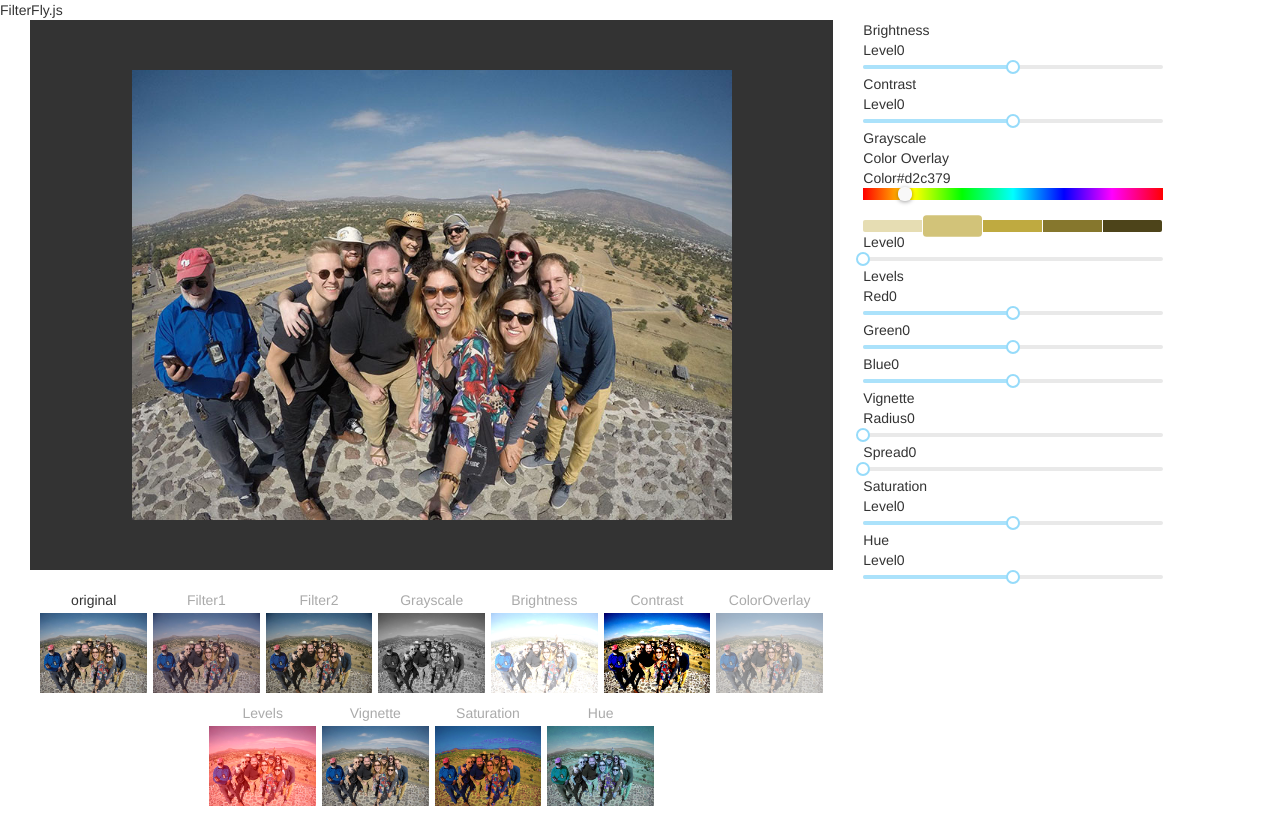
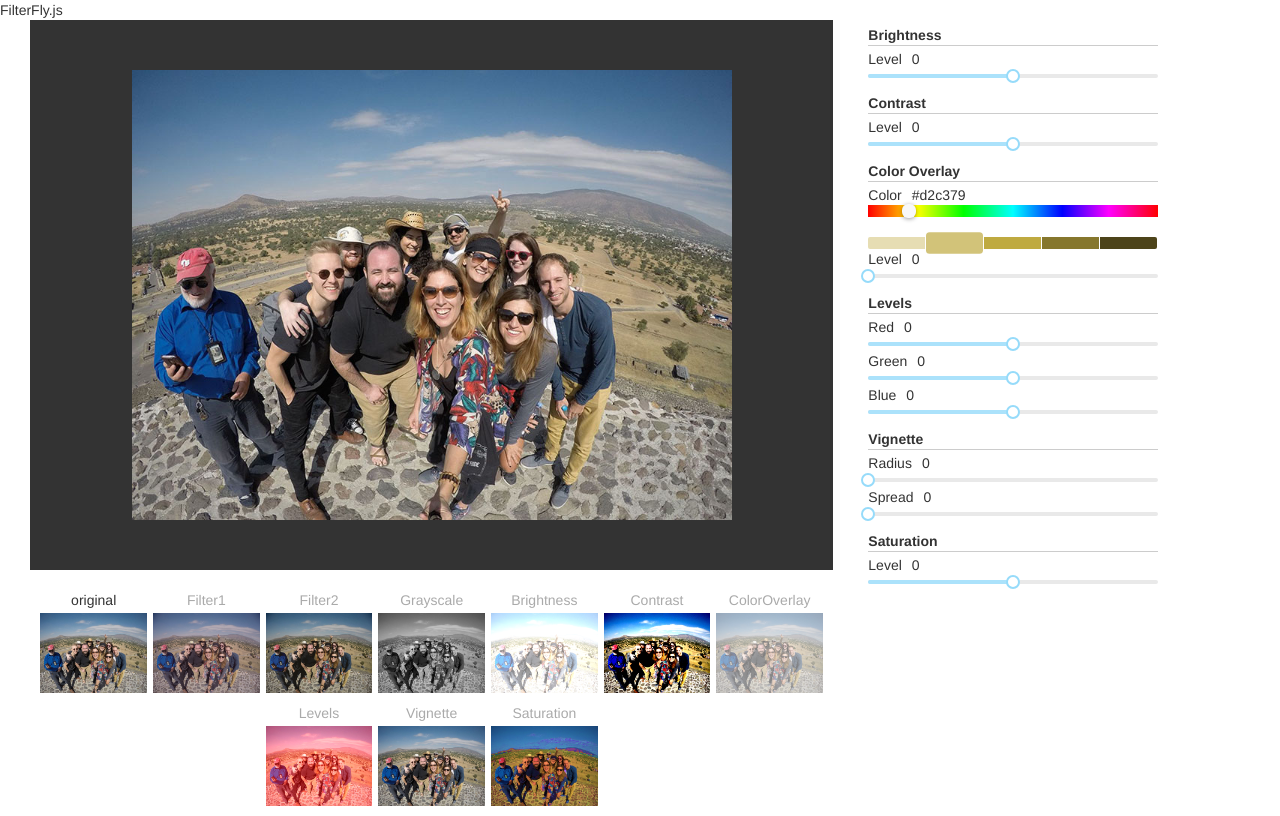
Before and after one commit to nmajor/filterfly, a React (Create React App) app in the folder demo/: page / in a window 1280 px wide. Built offline with nearby package versions, Linux system fonts and the light colour scheme.

Commit message:
Adjusting effect design

```diff
--- a/demo/src/components/App/App.css
+++ b/demo/src/components/App/App.css
@@ -1 +1,4 @@
-.app { height: 100%; }
+.app {
+  height: 100%;
+  color: #333;
+}
--- a/demo/src/components/FilterEffect/FilterEffect.css
+++ b/demo/src/components/FilterEffect/FilterEffect.css
@@ -1,4 +1,13 @@
-.effect-name {}
-.effect-setting {}
-.effect-setting .name {}
-.effect-setting .value {}
+.filter-effect {
+  padding: 5px;
+}
+.filter-effect .effect-name {
+  font-weight: 600;
+  border-bottom: 1px solid #ccc;
+  margin-bottom: 3px;
+}
+.filter-effect .effect-setting {}
+.filter-effect .effect-setting .name {}
+.filter-effect .effect-setting .value {
+  margin-left: 10px;
+}
--- a/demo/src/components/FilterEffects/FilterEffects.js
+++ b/demo/src/components/FilterEffects/FilterEffects.js
@@ -23,12 +23,9 @@ class FilterEffects extends Component {
     newFilter[effect] = settings;
 
     this.props.onChange(newFilter);
-
-    console.log('blah handleEffectChange', effect, settings);
   }
   renderEffects() {
     const { filter, filterFly } = this.props;
-    console.log('blah hey filter', filter);
 
     let filterObj = filter;
 
@@ -37,6 +34,8 @@ class FilterEffects extends Component {
     }
 
     return _.map(filterFly.effects, (effect, name) => {
+      if (effect.settings.length == 0) return null;
+
       return (<FilterEffect
         key={name}
         name={name}
--- a/demo/src/lib/FilterFly.js
+++ b/demo/src/lib/FilterFly.js
@@ -22,7 +22,7 @@ class FilterFly {
       levels: new Levels(),
       vignette: new Vignette(),
       saturation: new Saturation(),
-      hue: new Hue(),
+      // hue: new Hue(),
     }
   }
   getPixels() {
--- a/demo/src/lib/defaultFilters.json
+++ b/demo/src/lib/defaultFilters.json
@@ -33,8 +33,5 @@
   },
   "Saturation": {
     "saturation": [ 50 ]
-  },
-  "Hue": {
-    "hue": [ 50 ]
   }
 }
```
